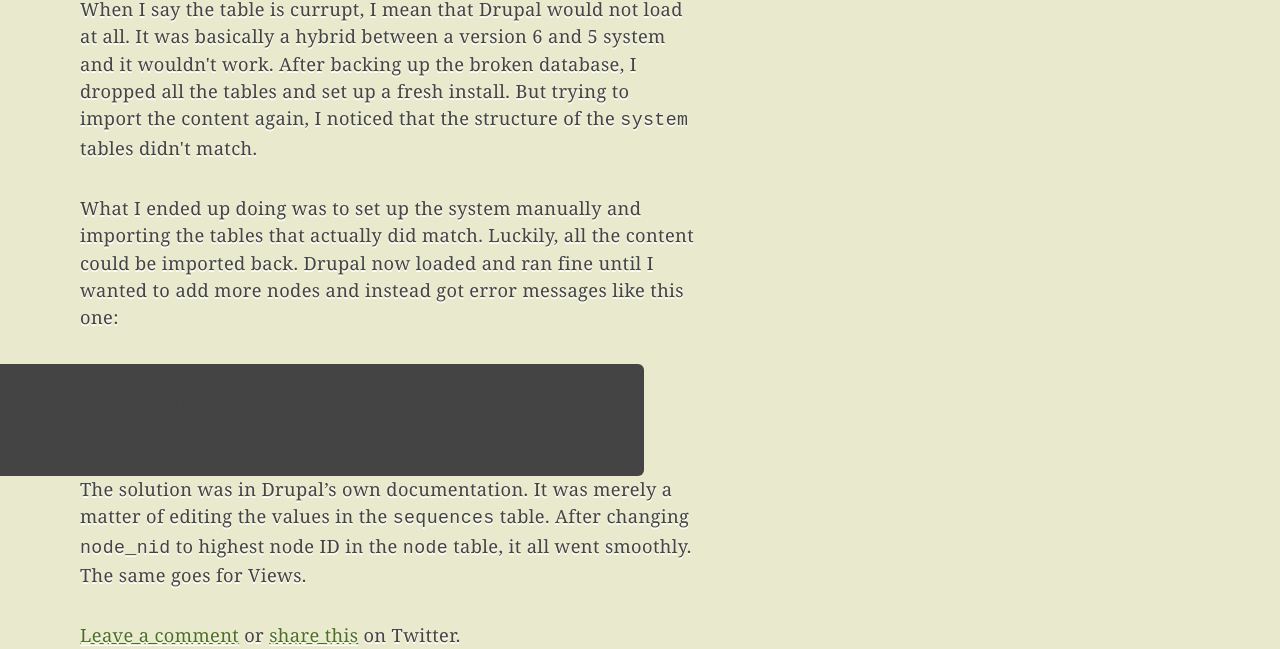
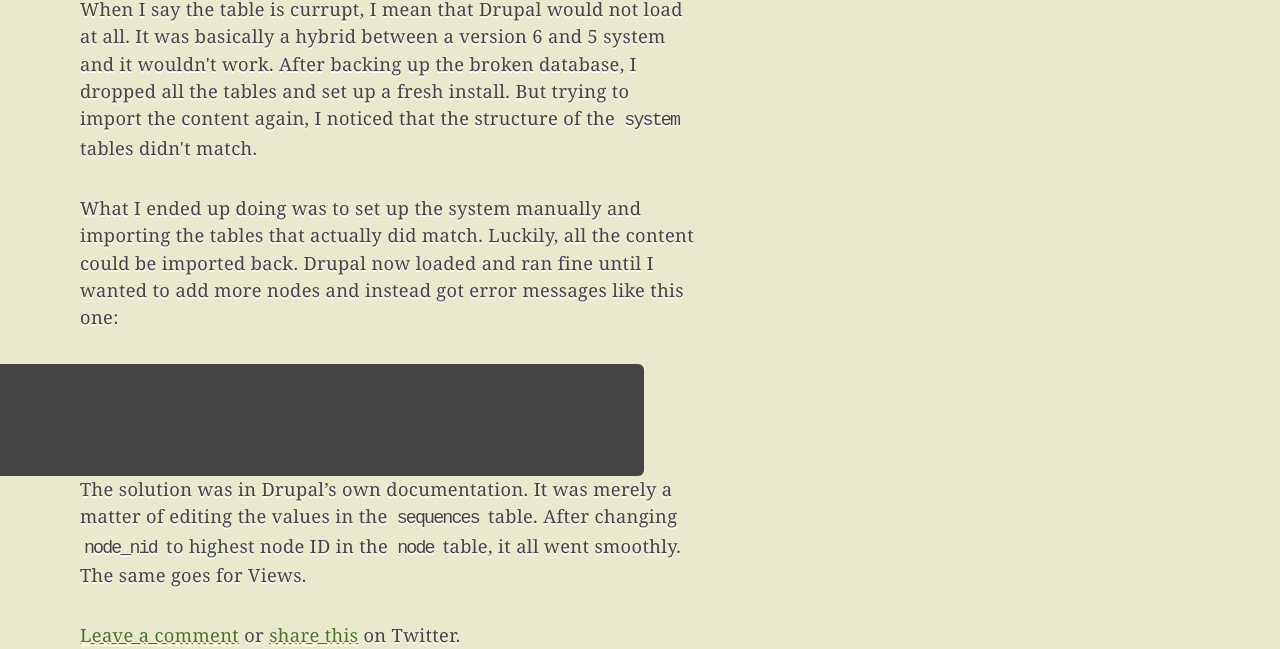
Before and after one commit to dnordstrom/mrnordstrom.com, a Jekyll site: the page built from _posts/2008-11-07-fixing-a-broken-drupal.markdown, in a window 1280 px wide and 1400 px high, scrolled down 152 px. Shown: the part 499-1148 px from the top of the window. Built offline with Jekyll 4.4.1, drawn with Linux system fonts in a browser that asks for light colours; some web fonts are replaced; Markdown is read by kramdown in place of the engine named in the settings; comment, search, counter and statistics services are not loaded.

```diff
--- a/css/style.css
+++ b/css/style.css
@@ -23,6 +23,17 @@
   padding: 0 1.8em;
   white-space: pre-wrap;
 }
+
+code,
+pre {
+  font-family: Inconsolata, monospace;
+}
+
+p code {
+  padding: 4px 4px;
+  letter-spacing: -0.1em;
+}
+
 a:link,
 a:visited,
 a:active,
```
Also changed, not shown: 1 other file.
